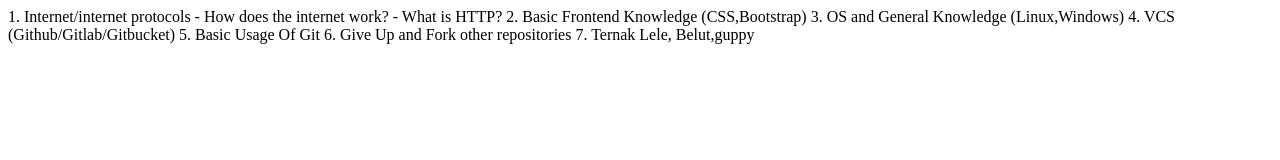
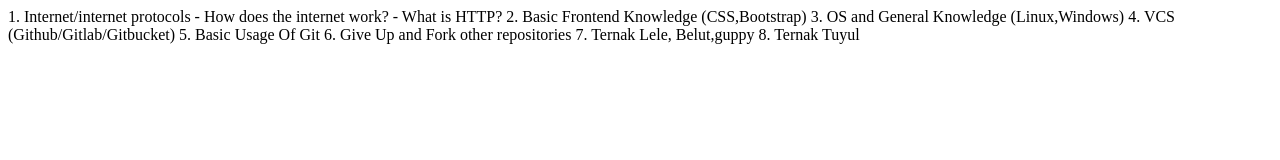
Before and after one commit to StellarG/proj1, a plain HTML site: page index.html in a window 1280 px wide. Drawn offline with Linux system fonts and the light colour scheme.

Commit message:
Update index.html

```diff
--- a/index.html
+++ b/index.html
@@ -12,5 +12,6 @@
  5. Basic Usage Of Git
  6. Give Up and Fork other repositories
  7. Ternak Lele, Belut,guppy
+ 8. Ternak Tuyul
 </body>
 </html>
```
